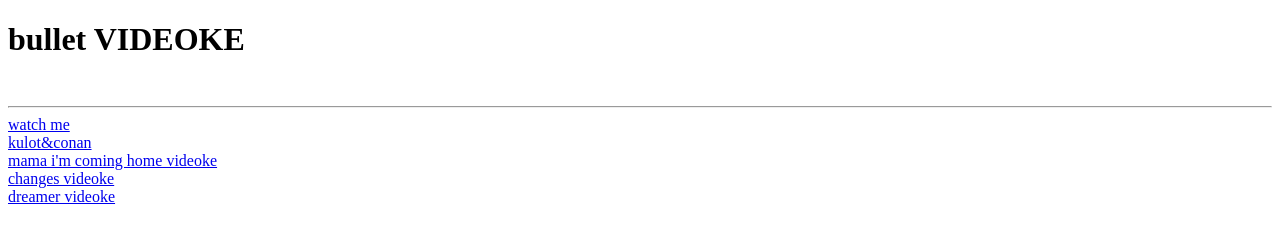
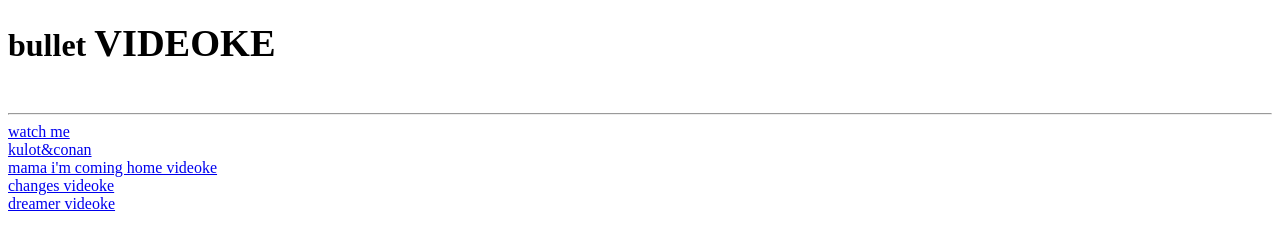
Before and after one commit to jeremiasjrclamor8-sudo/videoke, a plain HTML site: page index.html in a window 1280 px wide. Drawn offline with Linux system fonts and the light colour scheme.

Commit message:
Enhance heading with big text for VIDEOKE

```diff
--- a/index.html
+++ b/index.html
@@ -7,7 +7,7 @@
 </head>
 <body>
 
-  <h1>bullet <b>VIDEOKE</b></h1>
+  <h1>bullet <b><big>VIDEOKE</big></b></h1>
   <br/>
   <hr/>
   <a href="https://www.youtube.com/watch?v=TIXoZC4tn0o">watch me</a>
```
